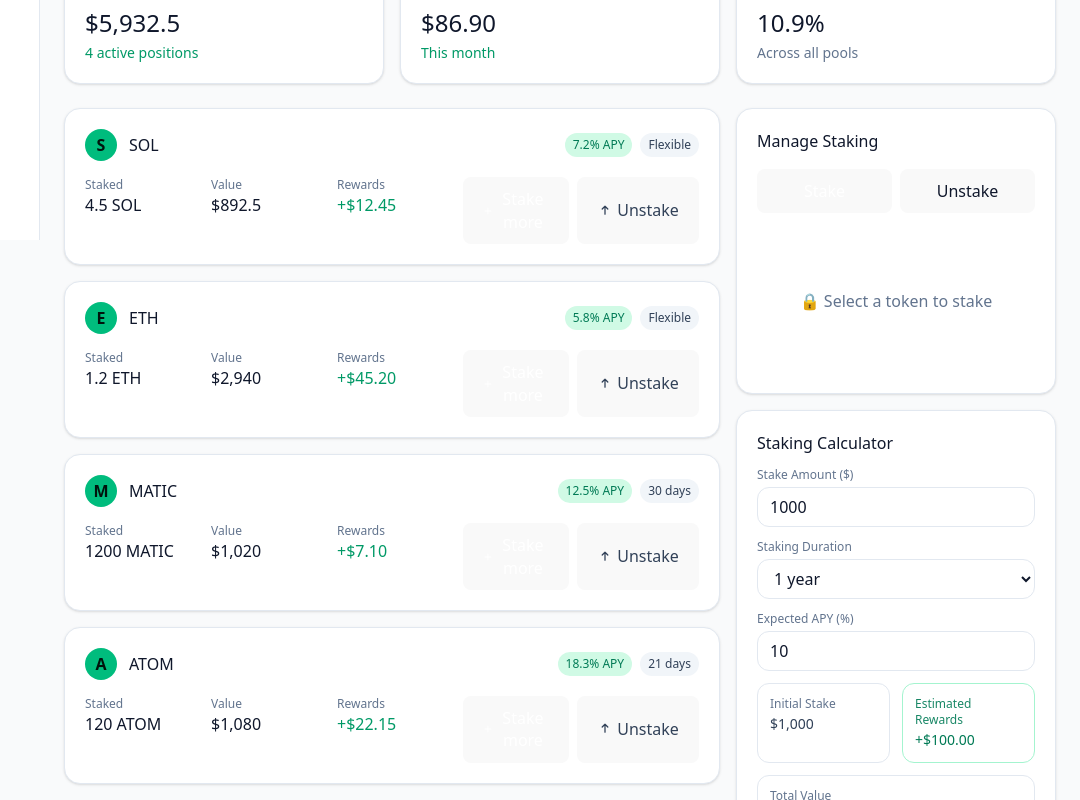
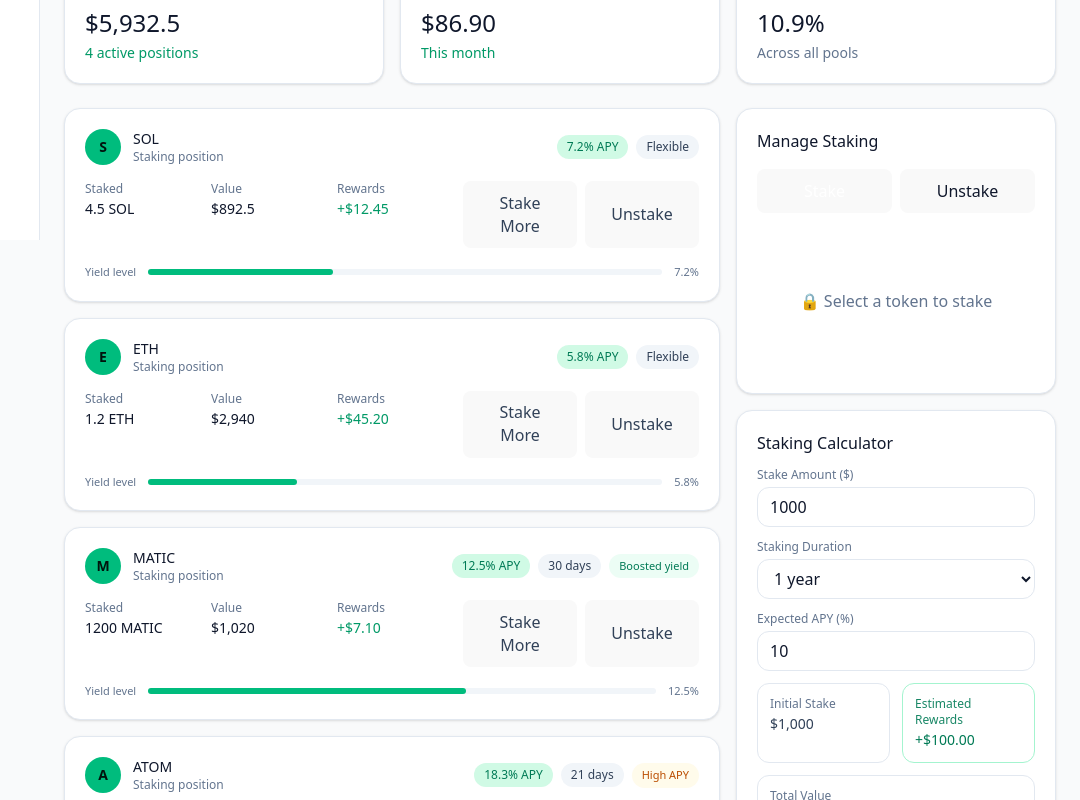
Before and after one commit to malih99/CryptoVault, a React (Vite) app: page /staking in a window 1280 px wide. Shown: the part 560-1360 px from the top of the page, without its empty margins (200-1280 px from the left). Built offline with nearby package versions, Linux system fonts and the light colour scheme.

Commit message:
feat(staking): polish stake position cards with APY badges and yield bar

```diff
--- a/src/features/staking/StakePositionCard.tsx
+++ b/src/features/staking/StakePositionCard.tsx
@@ -1,4 +1,26 @@
 import Card from "../../components/ui/Card";
+
+type Props = {
+  sym: string;
+  staked: string;
+  value: string;
+  rewards: string;
+  apy: string;
+  lock?: string;
+  onStakeMore?: () => void;
+  onUnstake?: () => void;
+};
+
+function parseApy(apy: string): number {
+  return Number(apy.replace(/[^0-9.]/g, "")) || 0;
+}
+
+function apyLevel(apy: string): "normal" | "boosted" | "high" {
+  const n = parseApy(apy);
+  if (n >= 15) return "high";
+  if (n >= 10) return "boosted";
+  return "normal";
+}
 
 export default function StakePositionCard({
   sym,
@@ -9,56 +31,77 @@ export default function StakePositionCard({
   lock = "Flexible",
   onStakeMore,
   onUnstake,
-}: {
-  sym: string;
-  staked: string;
-  value: string;
-  rewards: string;
-  apy: string;
-  lock?: string;
-  onStakeMore?: () => void;
-  onUnstake?: () => void;
-}) {
+}: Props) {
+  const level = apyLevel(apy);
+  const apyNumber = parseApy(apy);
+  // نرمال‌سازی برای progress bar (فرض max ~ 20%)
+  const yieldProgress = Math.max(8, Math.min((apyNumber / 20) * 100, 100));
+
   return (
     <Card className="p-5">
+      {/* Header row */}
       <div className="flex flex-col gap-3 sm:flex-row sm:items-center sm:justify-between">
         <div className="flex min-w-0 items-center gap-3">
-          <div className="grid h-8 w-8 place-items-center rounded-full bg-emerald-500 font-bold text-black/90">
+          <div className="grid h-9 w-9 place-items-center rounded-full bg-emerald-500 text-sm font-bold text-black/90">
             {sym[0]}
           </div>
-          <div className="truncate text-slate-900 dark:text-white">{sym}</div>
+          <div className="min-w-0">
+            <div className="truncate text-sm font-medium text-slate-900 dark:text-white">
+              {sym}
+            </div>
+            <div className="text-xs text-slate-500 dark:text-slate-400">
+              Staking position
+            </div>
+          </div>
         </div>
 
-        <div className="flex items-center gap-2">
-          <span className="w-fit rounded-full bg-emerald-100 px-2 py-1 text-xs text-emerald-700 dark:bg-emerald-900/50 dark:text-emerald-300">
+        <div className="flex flex-wrap items-center gap-2">
+          <span className="w-fit rounded-full bg-emerald-100 px-2.5 py-1 text-xs font-medium text-emerald-700 dark:bg-emerald-900/50 dark:text-emerald-300">
             {apy} APY
           </span>
-          <span className="w-fit rounded-full bg-slate-100 px-2 py-1 text-xs text-slate-700 dark:bg-slate-800 dark:text-slate-300">
+          <span className="w-fit rounded-full bg-slate-100 px-2.5 py-1 text-xs text-slate-700 dark:bg-slate-800 dark:text-slate-300">
             {lock}
           </span>
+          {level !== "normal" && (
+            <span
+              className={
+                "w-fit rounded-full px-2.5 py-1 text-[11px] font-medium " +
+                (level === "high"
+                  ? "bg-amber-50 text-amber-700 dark:bg-amber-900/40 dark:text-amber-300"
+                  : "bg-emerald-50 text-emerald-700 dark:bg-emerald-900/40 dark:text-emerald-300")
+              }
+            >
+              {level === "high" ? "High APY" : "Boosted yield"}
+            </span>
+          )}
         </div>
       </div>
 
+      {/* Stats row */}
       <div className="mt-4 grid grid-cols-2 gap-4 sm:grid-cols-5">
         <div>
           <div className="text-xs text-slate-500 dark:text-slate-400">
             Staked
           </div>
-          <div className="text-slate-900 dark:text-white">{staked}</div>
+          <div className="mt-0.5 text-sm text-slate-900 dark:text-white">
+            {staked}
+          </div>
         </div>
 
         <div>
           <div className="text-xs text-slate-500 dark:text-slate-400">
             Value
           </div>
-          <div className="text-slate-900 dark:text-white">{value}</div>
+          <div className="mt-0.5 text-sm text-slate-900 dark:text-white">
+            {value}
+          </div>
         </div>
 
         <div>
           <div className="text-xs text-slate-500 dark:text-slate-400">
             Rewards
           </div>
-          <div className="text-emerald-600 dark:text-emerald-400">
+          <div className="mt-0.5 text-sm text-emerald-600 dark:text-emerald-400">
             {rewards}
           </div>
         </div>
@@ -67,67 +110,35 @@ export default function StakePositionCard({
           <button
             type="button"
             onClick={onStakeMore}
-            disabled={!onStakeMore}
-            className="inline-flex w-full items-center justify-center gap-1 rounded-xl
-                       bg-emerald-600 px-4 py-2 text-sm font-medium text-white
-                       hover:bg-emerald-700 disabled:cursor-not-allowed disabled:opacity-60"
+            className="w-full rounded-xl border border-slate-200 px-4 py-2 text-sm text-slate-700 transition hover:bg-slate-50 dark:border-slate-700 dark:text-slate-200 dark:hover:bg-slate-800"
           >
-            <StakeIcon className="h-4 w-4" />
-            <span>Stake more</span>
+            Stake More
           </button>
           <button
             type="button"
             onClick={onUnstake}
-            disabled={!onUnstake}
-            className="inline-flex w-full items-center justify-center gap-1 rounded-xl
-                       border border-slate-200 px-4 py-2 text-sm text-slate-700
-                       hover:bg-slate-50 disabled:cursor-not-allowed disabled:opacity-60
-                       dark:border-slate-700 dark:text-slate-200 dark:hover:bg-slate-800"
+            className="w-full rounded-xl border border-slate-200 px-4 py-2 text-sm text-slate-700 transition hover:bg-slate-50 dark:border-slate-700 dark:text-slate-200 dark:hover:bg-slate-800"
           >
-            <UnstakeIcon className="h-4 w-4" />
-            <span>Unstake</span>
+            Unstake
           </button>
         </div>
+      </div>
+
+      {/* Yield level bar */}
+      <div className="mt-4 flex items-center gap-3">
+        <span className="text-[11px] text-slate-500 dark:text-slate-400">
+          Yield level
+        </span>
+        <div className="h-1.5 flex-1 rounded-full bg-slate-100 dark:bg-slate-800">
+          <div
+            className="h-full rounded-full bg-emerald-500 dark:bg-emerald-400"
+            style={{ width: `${yieldProgress}%` }}
+          />
+        </div>
+        <span className="text-[11px] text-slate-500 dark:text-slate-400">
+          {apy}
+        </span>
       </div>
     </Card>
   );
 }
-
-function StakeIcon({ className = "" }: { className?: string }) {
-  return (
-    <svg
-      viewBox="0 0 20 20"
-      className={className}
-      aria-hidden="true"
-      focusable="false"
-    >
-      <path
-        d="M10 4v12M4 10h12"
-        fill="none"
-        stroke="currentColor"
-        strokeWidth="1.6"
-        strokeLinecap="round"
-      />
-    </svg>
-  );
-}
-
-function UnstakeIcon({ className = "" }: { className?: string }) {
-  return (
-    <svg
-      viewBox="0 0 20 20"
-      className={className}
-      aria-hidden="true"
-      focusable="false"
-    >
-      <path
-        d="M10 4v10M6.5 7.5L10 4l3.5 3.5"
-        fill="none"
-        stroke="currentColor"
-        strokeWidth="1.6"
-        strokeLinecap="round"
-        strokeLinejoin="round"
-      />
-    </svg>
-  );
-}
--- a/src/features/staking/StakingManagePanel.tsx
+++ b/src/features/staking/StakingManagePanel.tsx
@@ -31,16 +31,15 @@ export default function StakingManagePanel({
   }, [selected, mode]);
 
   const isStake = mode === "stake";
+  const safeCurrentAmount = currentStakedAmount ?? 0;
+  const hasStaked = !isStake && safeCurrentAmount > 0;
 
-  const numericAmount = Number(amount || 0);
-  const hasPosition =
-    !!selected &&
-    typeof currentStakedAmount === "number" &&
-    currentStakedAmount > 0;
-  const exceedsBalance =
-    !isStake && hasPosition && numericAmount > (currentStakedAmount ?? 0);
-
-  const canSubmit = !!amount && !exceedsBalance;
+  const handleQuickAmount = (ratio: number) => {
+    if (!hasStaked) return;
+    const raw = safeCurrentAmount * ratio;
+    const next = Number(raw.toFixed(4)); // تا ۴ رقم اعشار
+    setAmount(next ? String(next) : "");
+  };
 
   return (
     <Card className="p-5">
@@ -103,17 +102,20 @@ export default function StakingManagePanel({
                     ? "My positions"
                     : "Opportunity"}
                 </div>
-                {hasPosition && (
-                  <div className="mt-1 text-[11px] text-slate-500 dark:text-slate-400">
-                    Currently staked:{" "}
+
+                {/* نمایش مقدار قابل unstake */}
+                {hasStaked && (
+                  <div className="mt-1 text-xs text-slate-500 dark:text-slate-400">
+                    Available to unstake:{" "}
                     <span className="font-medium text-slate-700 dark:text-slate-200">
-                      {currentStakedAmount} {selected.sym}
+                      {safeCurrentAmount} {selected.sym}
                     </span>
-                    {currentStakedValue != null && currentStakedValue > 0 && (
-                      <span className="ml-1 text-slate-400 dark:text-slate-500">
-                        (~${currentStakedValue.toLocaleString()})
-                      </span>
-                    )}
+                    {typeof currentStakedValue === "number" &&
+                      currentStakedValue > 0 && (
+                        <span className="ml-1 text-[11px] text-slate-400 dark:text-slate-500">
+                          (~${currentStakedValue.toLocaleString()})
+                        </span>
+                      )}
                   </div>
                 )}
               </div>
@@ -138,34 +140,41 @@ export default function StakingManagePanel({
                          focus:outline-none focus:ring-1 focus:ring-emerald-500/70
                          dark:border-slate-700 dark:bg-slate-900 dark:text-slate-100"
             />
-            {!isStake && hasPosition && (
-              <div className="flex items-center justify-between text-[11px] text-slate-500 dark:text-slate-400">
-                <span>
-                  You can unstake up to{" "}
-                  <span className="font-medium text-slate-700 dark:text-slate-200">
-                    {currentStakedAmount} {selected.sym}
-                  </span>
-                  {currentStakedValue != null && currentStakedValue > 0 && (
-                    <span className="ml-1 text-slate-400 dark:text-slate-500">
-                      (~${currentStakedValue.toLocaleString()})
-                    </span>
-                  )}
-                </span>
+          </label>
+
+          {/* Quick actions فقط برای Unstake */}
+          {hasStaked && (
+            <div className="mt-1 flex items-center justify-between">
+              <span className="text-[11px] text-slate-500 dark:text-slate-400">
+                Quick amount
+              </span>
+              <div className="flex gap-1.5">
+                {[
+                  { label: "25%", ratio: 0.25 },
+                  { label: "50%", ratio: 0.5 },
+                  { label: "Max", ratio: 1 },
+                ].map((btn) => (
+                  <button
+                    key={btn.label}
+                    type="button"
+                    onClick={() => handleQuickAmount(btn.ratio)}
+                    className="rounded-full border border-slate-200 px-2 py-1 text-[11px]
+                               text-slate-600 hover:bg-slate-50
+                               dark:border-slate-700 dark:text-slate-300 dark:hover:bg-slate-800"
+                  >
+                    {btn.label}
+                  </button>
+                ))}
               </div>
-            )}
-            {!isStake && exceedsBalance && (
-              <p className="text-[11px] text-amber-600 dark:text-amber-400">
-                Amount exceeds your staked balance.
-              </p>
-            )}
-          </label>
+            </div>
+          )}
 
           <button
             type="button"
-            className="mt-1 inline-flex w-full items-center justify-center rounded-xl
+            className="mt-2 inline-flex w-full items-center justify-center rounded-xl
                        bg-emerald-600 px-4 py-2 text-sm font-medium text-white
                        hover:bg-emerald-700 disabled:cursor-not-allowed disabled:opacity-60"
-            disabled={!canSubmit}
+            disabled={!amount}
           >
             {isStake ? "Confirm Stake" : "Confirm Unstake"}
           </button>
--- a/src/features/staking/StakingPage.tsx
+++ b/src/features/staking/StakingPage.tsx
@@ -221,7 +221,6 @@ export default function StakingPage() {
       ? parseFloat(selected.apy)
       : undefined;
 
-  // پوزیشن فعلی کاربر برای توکن انتخاب‌شده
   const currentPosition = useMemo(
     () =>
       selected ? positions.find((p) => p.sym === selected.sym) : undefined,
```
